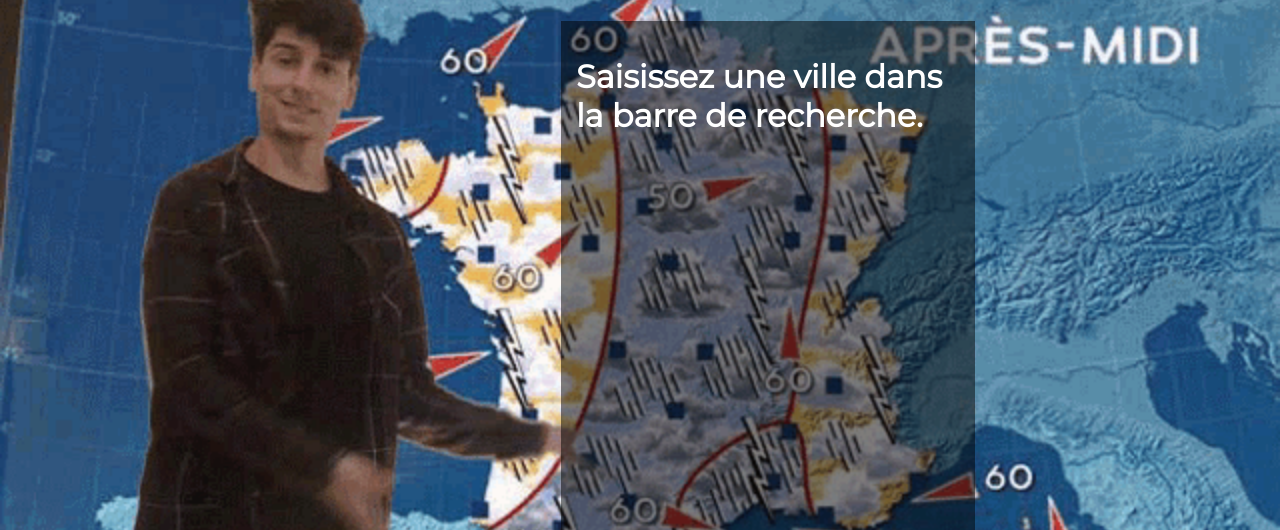
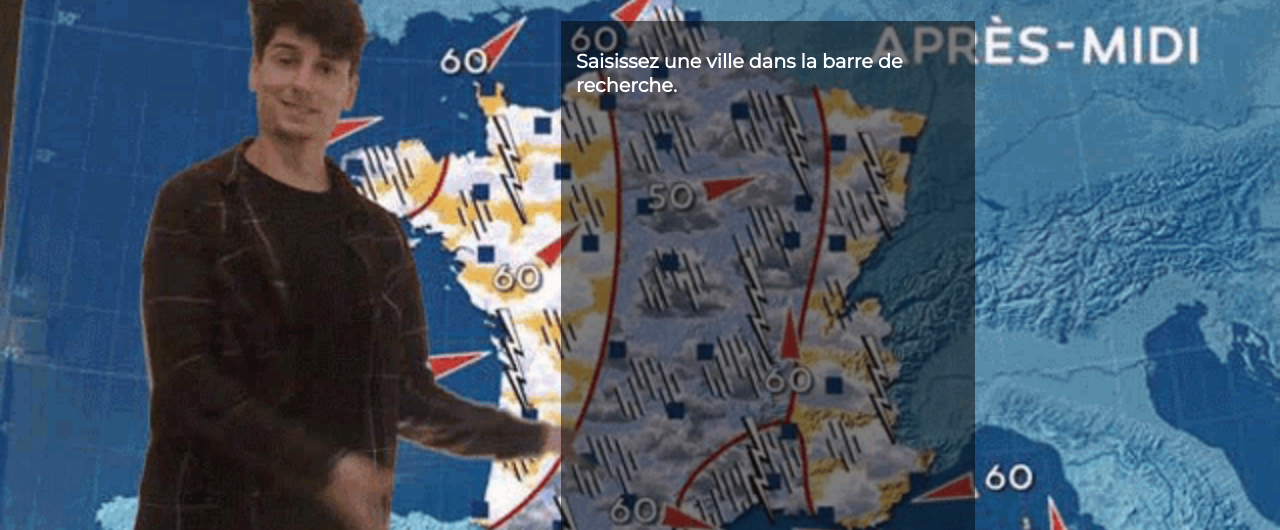
Before and after one commit to augustin-pasq/projets-iut, a PHP site: page / in a window 1280 px wide. Shown: the part 44-574 px from the top of the page. Run offline with PHP 8.4, Linux system fonts and the light colour scheme.

Commit message:
taille titres

```diff
--- a/TP1/assets/style/main.css
+++ b/TP1/assets/style/main.css
@@ -22,6 +22,7 @@ main {
     left: 60%;
     transform: translate(-50%,-50%);
     height: 60vh;
+    overflow-y: auto;
 }
 
 @media screen and (max-width: 1024px) {
@@ -70,8 +71,12 @@ header section {
 }
 
 main summary {
-    font-size: xx-large;
+    font-size: large;
     margin-bottom: 10px;
+}
+
+main h1 {
+    font-size: larger;
 }
 
 main details div {
```
